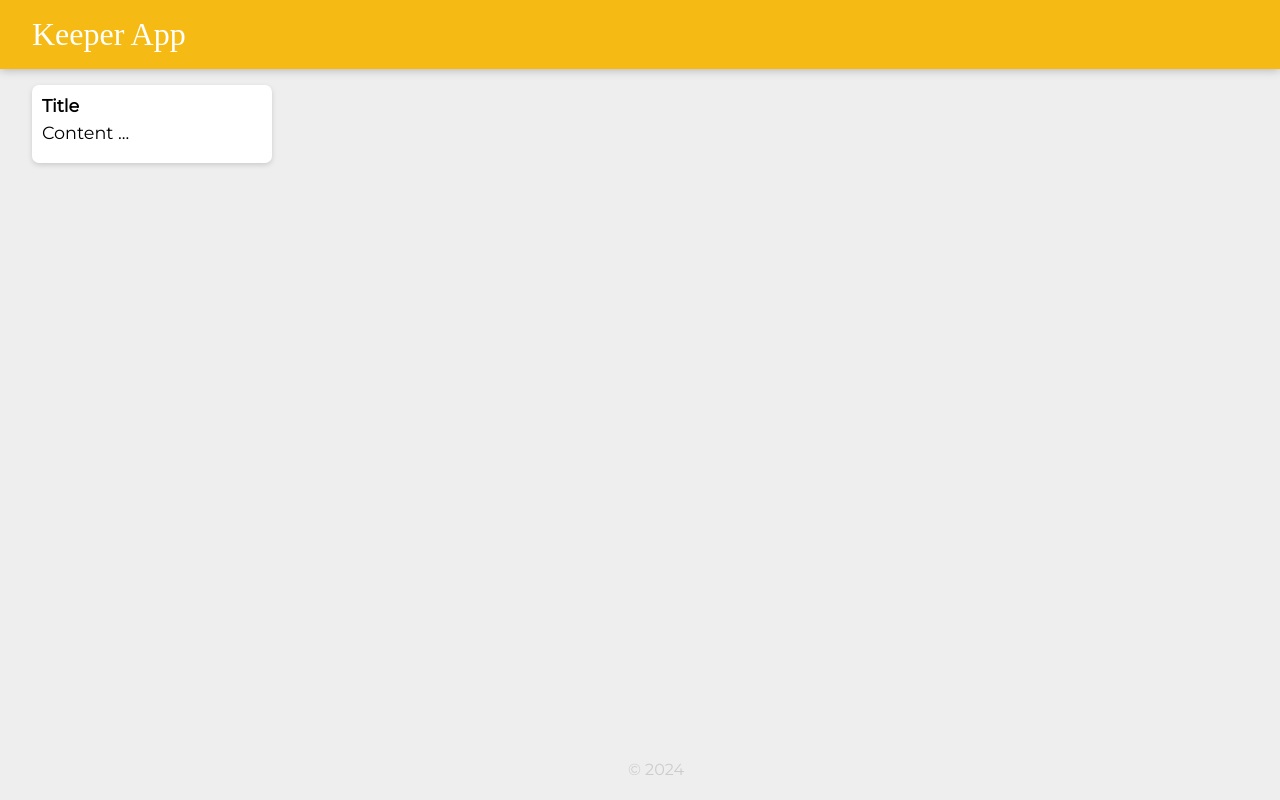
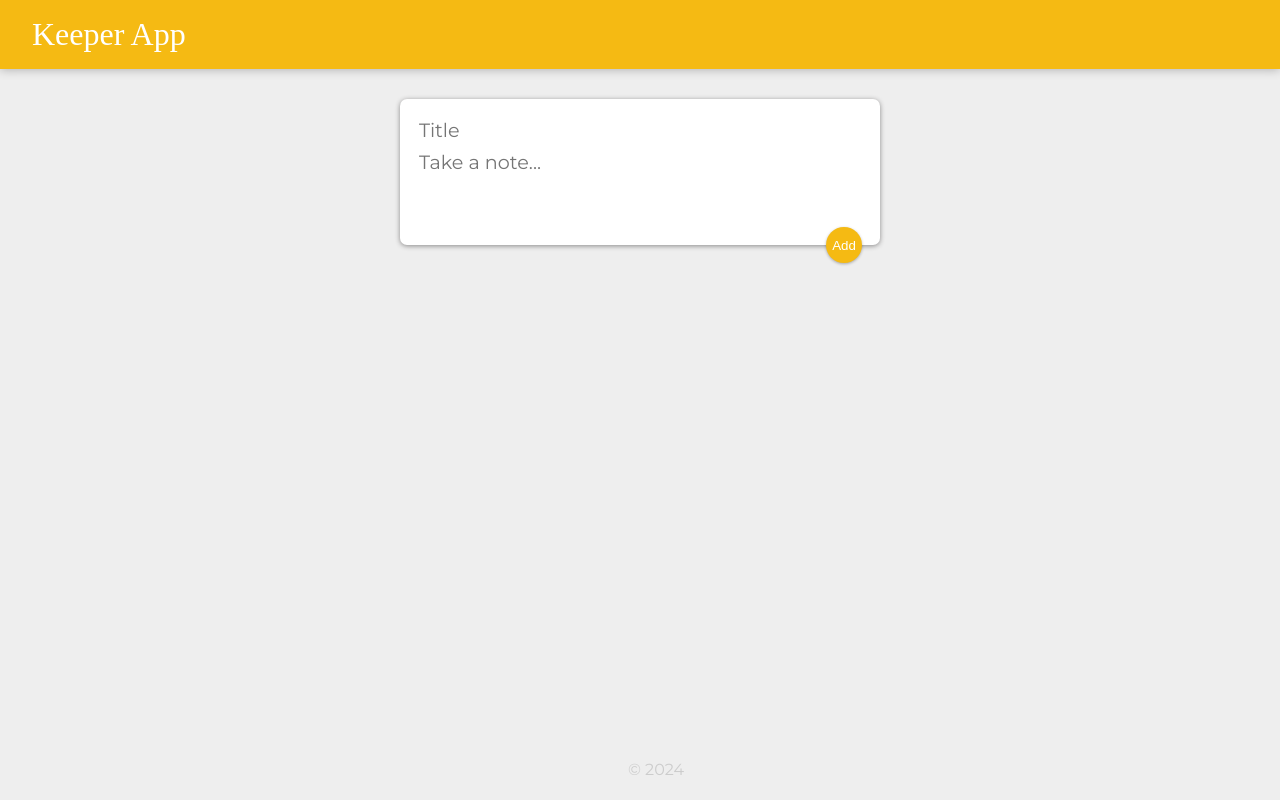
Before and after one commit to michalrudy9/keeper-app, a React (Create React App) app: page / in a window 1280 px wide. Built offline with nearby package versions, Linux system fonts and the light colour scheme; a web font is replaced by a local one.

Commit message:
Added adding new note

```diff
--- a/public/styles.css
+++ b/public/styles.css
@@ -59,3 +59,50 @@
     white-space: pre-wrap;
     word-wrap: break-word;
 }
+
+.note button {
+    position: relative;
+    float: right;
+    margin-right: 10px;
+    color: #f5ba13;
+    border: none;
+    width: 36px;
+    height: 36px;
+    cursor: pointer;
+    outline: none;
+}
+
+form {
+    position: relative;
+    width: 480px;
+    margin: 30px auto 20px auto;
+    background: #fff;
+    padding: 15px;
+    border-radius: 7px;
+    box-shadow: 0 1px 5px rgb(138, 137, 137);
+}
+
+form input, form textarea {
+    width: 100%;
+    border: none;
+    padding: 4px;
+    outline: none;
+    font-size: 1.2em;
+    font-family: inherit;
+    resize: none;
+}
+
+form button {
+    position: absolute;
+    right: 18px;
+    bottom: -18px;
+    background: #f5ba13;
+    color: #fff;
+    border: none;
+    border-radius: 50%;
+    width: 36px;
+    height: 36px;
+    box-shadow: 0 1px 3px rgba(0, 0, 0, 0.3);
+    cursor: pointer;
+    outline: none;
+}
--- a/src/components/App.jsx
+++ b/src/components/App.jsx
@@ -1,13 +1,22 @@
-import React from "react";
+import React, { useState } from "react";
 import Header from "./Header";
 import Footer from "./Footer";
 import Note from "./Note";
+import CreateArea from "./CreateArea";
 
 function App() {
+  const [notes, setNotes] = useState([]);
+  function addNote(note) {
+    setNotes((prevNotes) => [...prevNotes, note]);
+  }
+
   return (
     <div>
       <Header />
-      <Note />
+      <CreateArea onAdd={addNote} />
+      {notes.map((noteItem) => (
+        <Note title={noteItem.title} content={noteItem.content} />
+      ))}
       <Footer />
     </div>
   );
--- /dev/null
+++ b/src/components/CreateArea.jsx
@@ -0,0 +1,46 @@
+import React, { useState } from "react";
+
+function CreateArea(props) {
+  const [note, setNote] = useState({
+    title: "",
+    content: "",
+  });
+
+  function handleChange(event) {
+    const { name, value } = event.target;
+    setNote((prevNote) => {
+      return {
+        ...prevNote,
+        [name]: value,
+      };
+    });
+  }
+
+  function submitNote(event) {
+    props.onAdd(note);
+    event.preventDefault();
+  }
+
+  return (
+    <div>
+      <form>
+        <input
+          name="title"
+          onChange={handleChange}
+          value={note.title}
+          placeholder="Title"
+        />
+        <textarea
+          name="content"
+          onChange={handleChange}
+          value={note.content}
+          placeholder="Take a note..."
+          rows="3"
+        ></textarea>
+        <button onClick={submitNote}>Add</button>
+      </form>
+    </div>
+  );
+}
+
+export default CreateArea;
--- a/src/components/Note.jsx
+++ b/src/components/Note.jsx
@@ -1,10 +1,10 @@
 import React from "react";
 
-function Note() {
+function Note(props) {
   return (
     <div className="note">
-      <h1>Title</h1>
-      <p>Content ...</p>
+      <h1>{props.title}</h1>
+      <p>{props.content}</p>
     </div>
   );
 }
```
